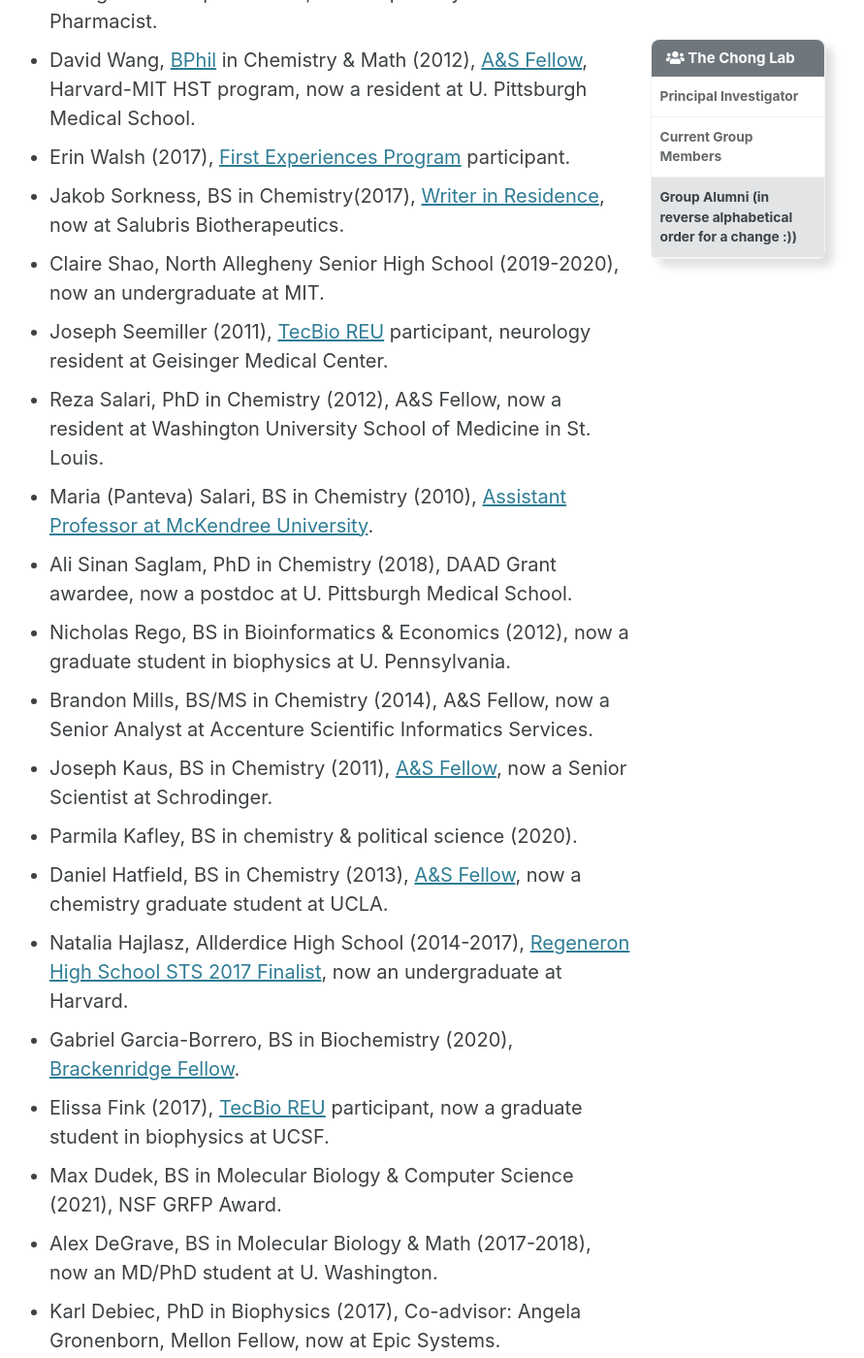
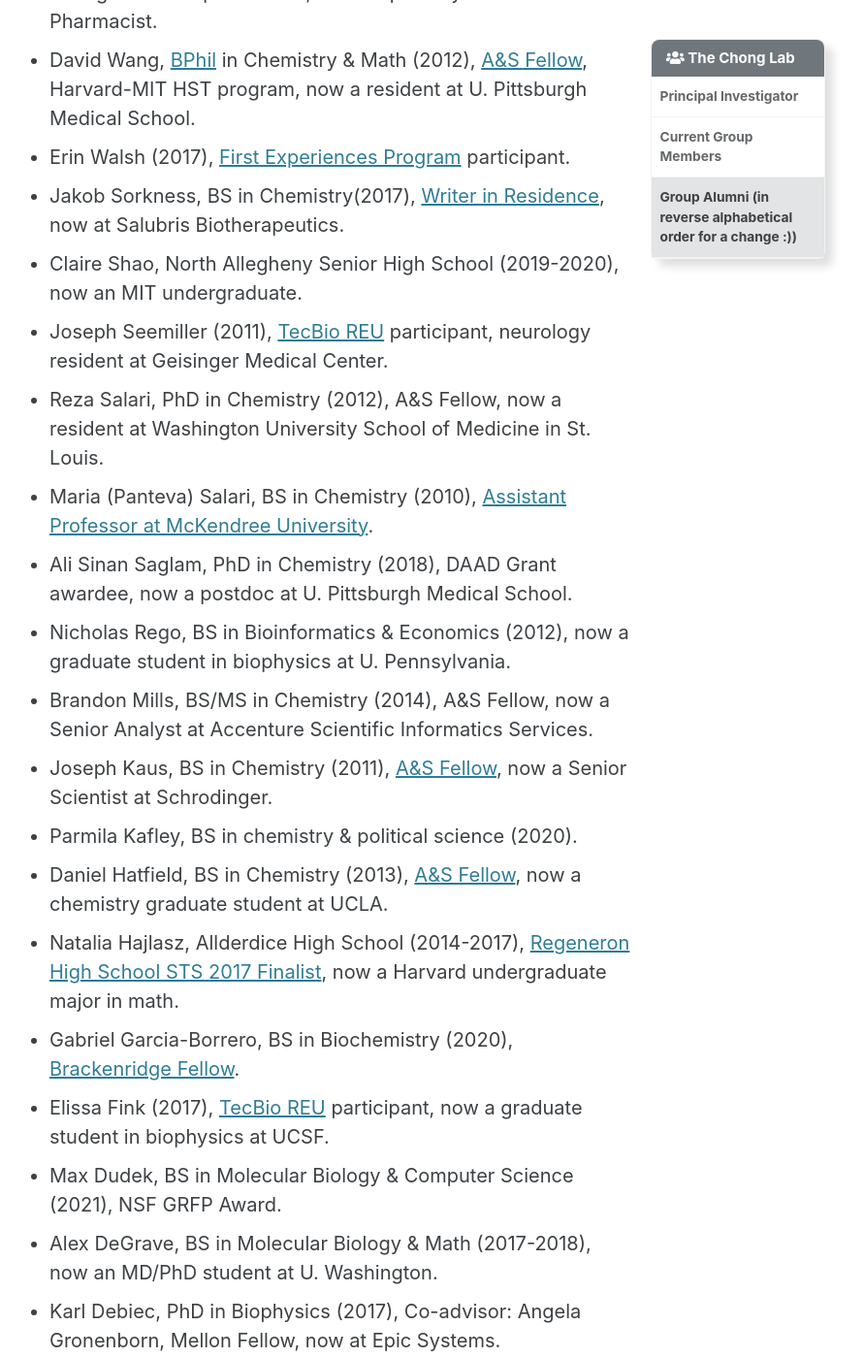
Before and after one commit to darianyang/mm-github-pages-test, a Jekyll site: the page built from _pages/people.md, in a window 1280 px wide and 1400 px high, scrolled down 2136 px. Shown: the whole window at 97% size, without its empty margins (309-1200 px from the left). Built offline with Jekyll 4.4.1, drawn with Linux system fonts in a browser that asks for light colours; cached includes are drawn as plain includes.

Commit message:
Update people.md

```diff
--- a/_pages/people.md
+++ b/_pages/people.md
@@ -88,7 +88,7 @@
 * David Wang, [BPhil](http://www.honorscollege.pitt.edu/bphil-degree) in Chemistry & Math (2012), [A&S Fellow](https://www.asundergrad.pitt.edu/research/awards-and-funding#summer-undergraduate-research-awards), Harvard-MIT HST program, now a resident at U. Pittsburgh Medical School.
 * Erin Walsh (2017), [First Experiences Program](https://www.asundergrad.pitt.edu/research/first-experiences-research) participant.
 * Jakob Sorkness, BS in Chemistry(2017), [Writer in Residence](https://medium.com/pitt-undergraduate-science-writing), now at Salubris Biotherapeutics.
-* Claire Shao, North Allegheny Senior High School (2019-2020), now an undergraduate at MIT.
+* Claire Shao, North Allegheny Senior High School (2019-2020), now an MIT undergraduate.
 * Joseph Seemiller (2011), [TecBio REU](http://www.tecbioreu.pitt.edu/) participant, neurology resident at Geisinger Medical Center.
 * Reza Salari, PhD in Chemistry (2012), A&S Fellow, now a resident at Washington University School of Medicine in St. Louis.
 * Maria (Panteva) Salari, BS in Chemistry (2010), [Assistant Professor at McKendree University](https://www.mckendree.edu/directory/maria-salari.php).
@@ -98,7 +98,7 @@
 * Joseph Kaus, BS in Chemistry (2011), [A&S Fellow](https://www.asundergrad.pitt.edu/research/awards-and-funding#summer-undergraduate-research-awards), now a Senior Scientist at Schrodinger.
 * Parmila Kafley, BS in chemistry & political science (2020).
 * Daniel Hatfield, BS in Chemistry (2013), [A&S Fellow](https://www.asundergrad.pitt.edu/research/awards-and-funding#summer-undergraduate-research-awards), now a chemistry graduate student at UCLA.
-* Natalia Hajlasz, Allderdice High School (2014-2017), [Regeneron High School STS 2017 Finalist](https://student.societyforscience.org/regeneronsts-finalists-2017), now an undergraduate at Harvard.
+* Natalia Hajlasz, Allderdice High School (2014-2017), [Regeneron High School STS 2017 Finalist](https://student.societyforscience.org/regeneronsts-finalists-2017), now a Harvard undergraduate major in math.
 * Gabriel Garcia-Borrero, BS in Biochemistry (2020), [Brackenridge Fellow](http://www.honorscollege.pitt.edu/summer-brackenridge-fellowships).
 * Elissa Fink (2017), [TecBio REU](http://www.tecbioreu.pitt.edu/) participant, now a graduate student in biophysics at UCSF.
 * Max Dudek, BS in Molecular Biology & Computer Science (2021), NSF GRFP Award.
```
